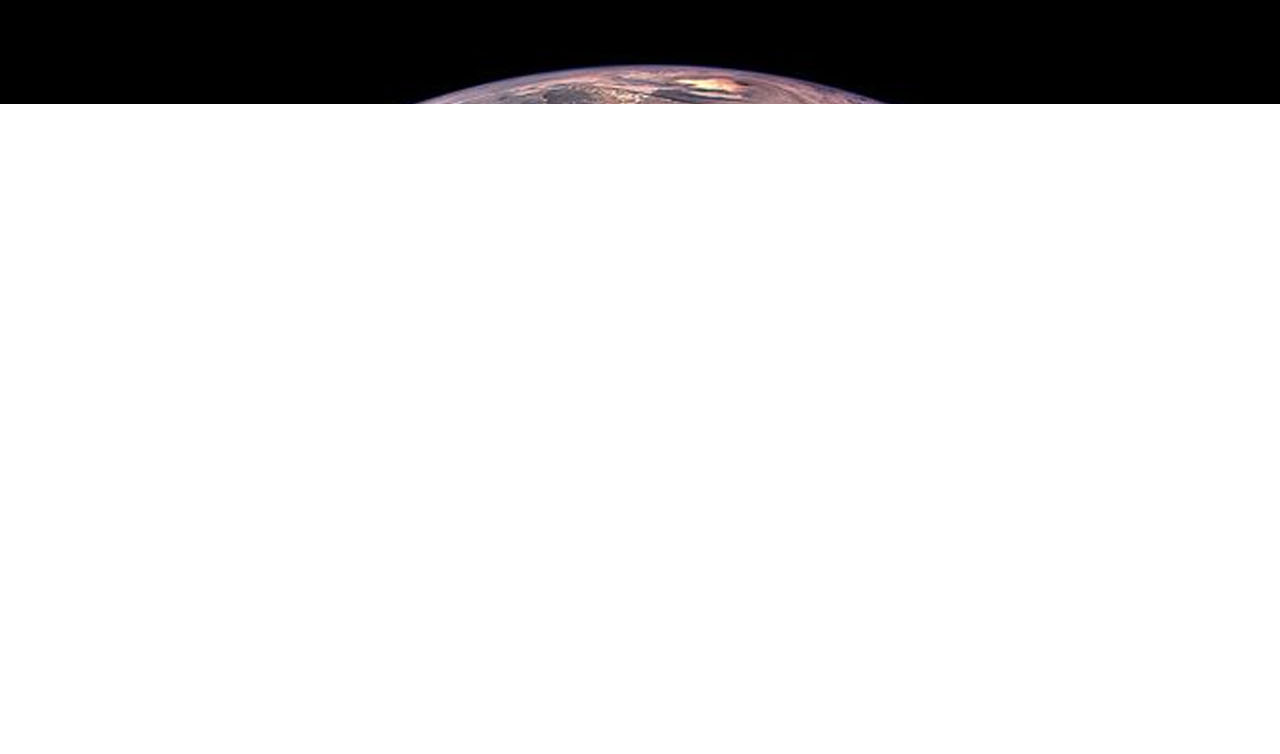
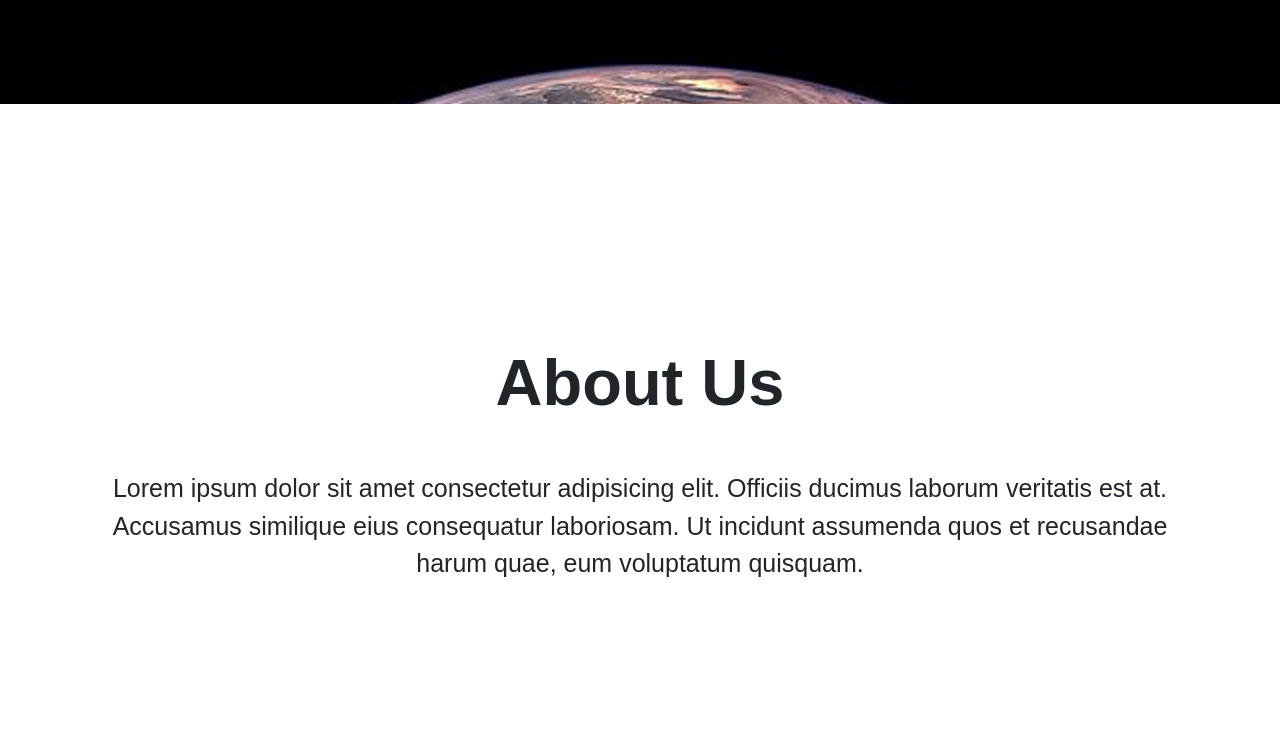
Before and after one commit to chamaxx9zp/Landing-Page, a plain HTML site: page index.html in a window 1280 px wide. Shown: the part 738-1492 px from the top of the page. Before the commit the page ends 842 px from the top, so only its background shows below. Drawn offline with nearby package versions, Linux system fonts and the light colour scheme.

Commit message:
About us initial paragrapgh

```diff
--- a/CSS/style.css
+++ b/CSS/style.css
@@ -84,5 +84,17 @@ img {
 
 /* About Us setup */
 
+.brand-title {
+  font-size: 65px;
+  font-weight: 750;
+  font-family: var(--font-base);
+}
+
+.brand-p {
+  font-size: 25px;
+  font-weight: 400;
+  font-family: var(--font-base);
+}
+
 
 /* iconbox setup */
--- a/index.html
+++ b/index.html
@@ -71,6 +71,16 @@
 
     <!--Aboutus section Start -->
 
+    <div class="section-padding">
+        <div class="container align-items-center text-center section-padding">
+            <h1 class="brand-title"> About Us </h1>
+
+            <p class="my-5 brand-p"> Lorem ipsum dolor sit amet consectetur adipisicing elit. Officiis ducimus laborum veritatis est at. Accusamus similique eius consequatur laboriosam. Ut incidunt assumenda quos et recusandae harum quae, eum voluptatum quisquam. </p>
+
+        </div>
+    </div>
+
+
     <!--Aboutus section end -->
 
 
```
